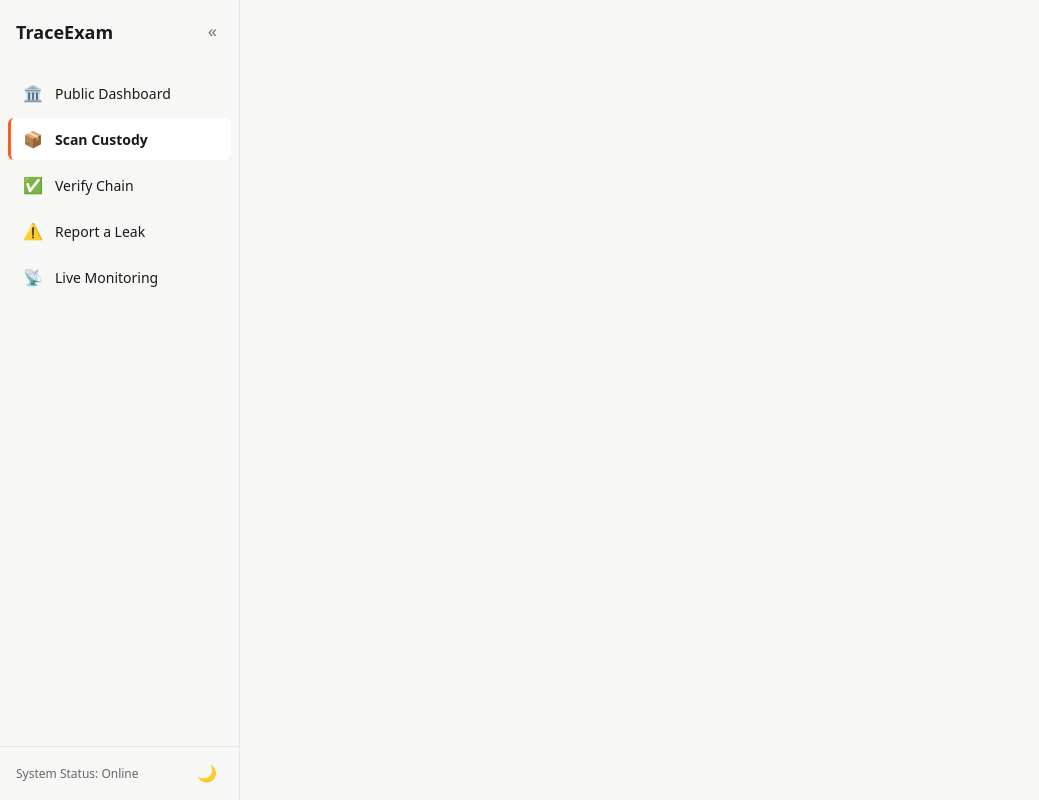
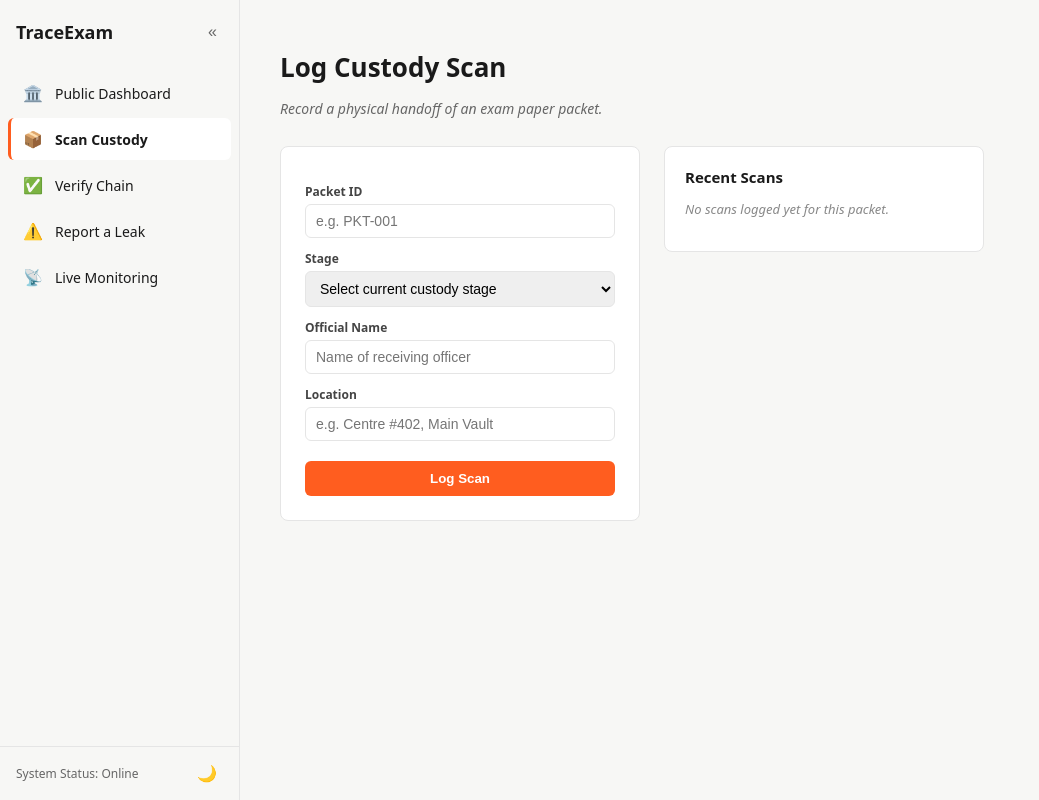
Before and after one commit to PriyaDubey1/TraceExam, a React (Vite) app: page /scan in a window 1280 px wide. Shown: the whole page, without its empty margins (0-1039 px from the left). Built offline with nearby package versions, Linux system fonts and the light colour scheme.

Commit message:
Add Scan Custody page with custody trail display

```diff
--- a/src/App.jsx
+++ b/src/App.jsx
@@ -2,6 +2,7 @@ import { Routes, Route } from 'react-router-dom';
 import MainLayout from './layouts/MainLayout';
 import PublicDashboard from './pages/PublicDashboard';
 import ReportLeak from './pages/ReportLeak';
+import ScanCustody from './pages/ScanCustody';
 import './App.css';
 
 function App() {
@@ -10,6 +11,7 @@ function App() {
       <Routes>
         <Route path="/public" element={<PublicDashboard />} />
         <Route path="/report-leak" element={<ReportLeak />} />
+        <Route path="/scan" element={<ScanCustody />} />
         <Route path="/" element={<PublicDashboard />} />
 
       </Routes>
--- /dev/null
+++ b/src/pages/ScanCustody.css
@@ -0,0 +1,116 @@
+.scan-header h1 {
+  font-size: 26px;
+  color: #1A1A1A;
+  margin-bottom: 4px;
+}
+
+.scan-header .tagline {
+  color: #666;
+  font-size: 14px;
+  margin-bottom: 28px;
+}
+
+.scan-body {
+  display: flex;
+  gap: 24px;
+  align-items: flex-start;
+}
+
+.scan-form {
+  background: #FFFFFF;
+  border: 1px solid #E5E5E5;
+  border-radius: 8px;
+  padding: 24px;
+  max-width: 360px;
+  flex: 1;
+  display: flex;
+  flex-direction: column;
+}
+
+.scan-form label {
+  font-size: 12px;
+  font-weight: 600;
+  color: #444;
+  margin: 12px 0 4px;
+}
+
+.scan-form input,
+.scan-form select {
+  padding: 8px 10px;
+  border: 1px solid #E5E5E5;
+  border-radius: 6px;
+  font-size: 14px;
+}
+
+.scan-form button {
+  margin-top: 20px;
+  background: #FF5D1F;
+  color: white;
+  border: none;
+  padding: 10px;
+  border-radius: 6px;
+  font-weight: 600;
+  cursor: pointer;
+}
+
+.scan-form button:disabled {
+  opacity: 0.6;
+  cursor: not-allowed;
+}
+
+.success-text {
+  color: #158B2B;
+  font-size: 13px;
+  margin-top: 10px;
+}
+
+.error-text {
+  color: #C0392B;
+  font-size: 13px;
+  margin-top: 10px;
+}
+
+.trail-panel {
+  background: #FFFFFF;
+  border: 1px solid #E5E5E5;
+  border-radius: 8px;
+  padding: 20px;
+  flex: 1;
+  max-width: 320px;
+}
+
+.trail-panel h2 {
+  font-size: 15px;
+  margin: 0 0 12px;
+  color: #1A1A1A;
+}
+
+.empty-text {
+  color: #888;
+  font-size: 13px;
+  font-style: italic;
+}
+
+.trail-item {
+  border-left: 2px solid #FF5D1F;
+  padding: 6px 0 6px 12px;
+  margin-bottom: 12px;
+}
+
+.trail-stage {
+  font-weight: 700;
+  text-transform: capitalize;
+  font-size: 13px;
+  color: #1A1A1A;
+}
+
+.trail-official, .trail-location {
+  font-size: 12px;
+  color: #444;
+  margin: 2px 0;
+}
+
+.trail-time {
+  font-size: 11px;
+  color: #999;
+}
--- /dev/null
+++ b/src/pages/ScanCustody.jsx
@@ -0,0 +1,130 @@
+import { useState } from 'react';
+import './ScanCustody.css';
+
+const API_BASE = 'http://localhost:4000';
+
+function ScanCustody() {
+  const [packetId, setPacketId] = useState('');
+  const [stage, setStage] = useState('');
+  const [officialName, setOfficialName] = useState('');
+  const [location, setLocation] = useState('');
+  const [loading, setLoading] = useState(false);
+  const [message, setMessage] = useState(null);
+  const [error, setError] = useState(null);
+  const [trail, setTrail] = useState([]);
+
+  const fetchTrail = async (id) => {
+    try {
+      const res = await fetch(`${API_BASE}/api/packets/${id}`);
+      if (!res.ok) return;
+      const data = await res.json();
+      setTrail(data.custody_trail || []);
+    } catch (err) {
+      console.error(err);
+    }
+  };
+
+  const handleSubmit = async (e) => {
+    e.preventDefault();
+    setLoading(true);
+    setError(null);
+    setMessage(null);
+
+    try {
+      const res = await fetch(`${API_BASE}/api/custody`, {
+        method: 'POST',
+        headers: { 'Content-Type': 'application/json' },
+        body: JSON.stringify({
+          packet_id: packetId,
+          stage,
+          official_name: officialName,
+          location,
+        }),
+      });
+
+      if (!res.ok) throw new Error('Failed to log scan');
+
+      setMessage('Custody scan logged successfully.');
+      fetchTrail(packetId);
+      setStage('');
+      setOfficialName('');
+      setLocation('');
+    } catch (err) {
+      setError('Something went wrong. Please check the Packet ID and try again.');
+      console.error(err);
+    } finally {
+      setLoading(false);
+    }
+  };
+
+  return (
+    <div className="scan-page">
+      <header className="scan-header">
+        <h1>Log Custody Scan</h1>
+        <p className="tagline">Record a physical handoff of an exam paper packet.</p>
+      </header>
+
+      <div className="scan-body">
+        <form className="scan-form" onSubmit={handleSubmit}>
+          <label>Packet ID</label>
+          <input
+            type="text"
+            placeholder="e.g. PKT-001"
+            value={packetId}
+            onChange={(e) => setPacketId(e.target.value)}
+            required
+          />
+
+          <label>Stage</label>
+          <select value={stage} onChange={(e) => setStage(e.target.value)} required>
+            <option value="">Select current custody stage</option>
+            <option value="press">Press</option>
+            <option value="warehouse">Warehouse</option>
+            <option value="transport">Transport</option>
+            <option value="exam_centre">Exam Centre</option>
+          </select>
+
+          <label>Official Name</label>
+          <input
+            type="text"
+            placeholder="Name of receiving officer"
+            value={officialName}
+            onChange={(e) => setOfficialName(e.target.value)}
+            required
+          />
+
+          <label>Location</label>
+          <input
+            type="text"
+            placeholder="e.g. Centre #402, Main Vault"
+            value={location}
+            onChange={(e) => setLocation(e.target.value)}
+            required
+          />
+
+          <button type="submit" disabled={loading}>
+            {loading ? 'Logging...' : 'Log Scan'}
+          </button>
+
+          {message && <p className="success-text">{message}</p>}
+          {error && <p className="error-text">{error}</p>}
+        </form>
+
+        <div className="trail-panel">
+          <h2>Recent Scans</h2>
+          {trail.length === 0 && <p className="empty-text">No scans logged yet for this packet.</p>}
+          {trail.map((entry) => (
+            <div key={entry.id} className="trail-item">
+              <span className="trail-stage">{entry.stage}</span>
+              <p className="trail-official">Officer: {entry.official_name}</p>
+              <p className="trail-location">Loc: {entry.location}</p>
+              <p className="trail-time">{new Date(entry.timestamp).toLocaleString()}</p>
+            </div>
+          ))}
+        </div>
+      </div>
+    </div>
+  );
+}
+
+export default ScanCustody;
```
